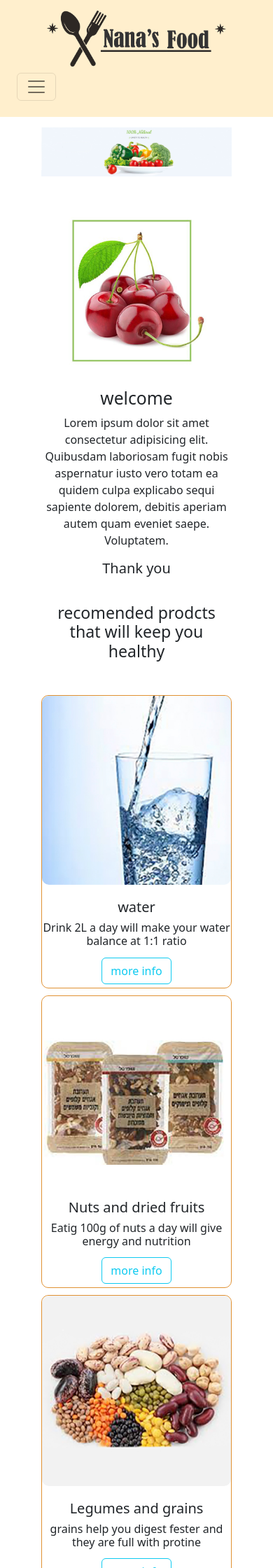
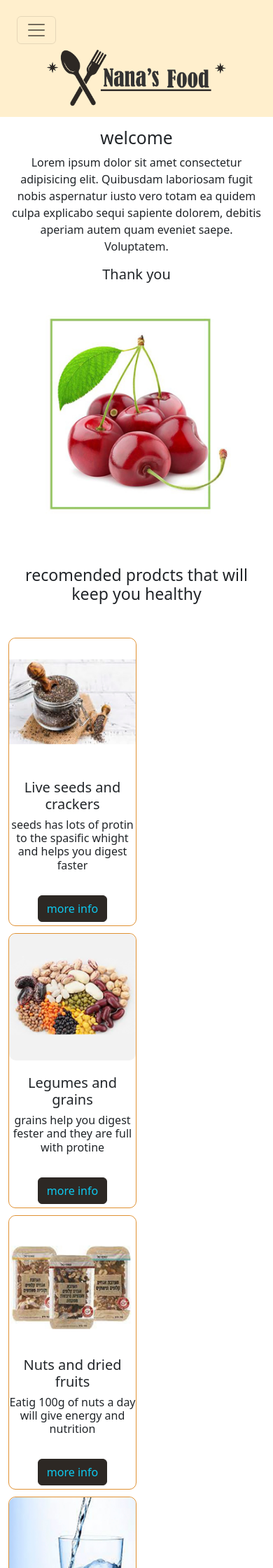
Before and after one commit to nirayal/WEB_Proj, a PHP site: page /Healthy_Food.htm in a window 390 px wide. Shown: the top 2240 px of the page at 70% size. Run offline with PHP 8.4, Linux system fonts and the light colour scheme.

Commit message:
media for mobile

```diff
--- a/Healthy_Food.htm
+++ b/Healthy_Food.htm
@@ -49,8 +49,8 @@
             </div>
           </header>
           <main>
-            <div class="continer-fluid present">
-              <div class="row">
+            <div class="continer-fluid">
+              <div class="row banner">
                 <img src="Pics/image2copy.jpg" alt="">
               </div>
               <div class="row">
@@ -79,8 +79,10 @@
                         <div class="product-info">
                             <h5>water</h5>
                             <h6>Drink 2L a day will make your water balance at 1:1 ratio</h6>
+                          </div>
+                          <div class="product-info-btn">
                             <button type="button" class="btn btn-outline-info">more info</button>
-                        </div>
+                          </div>
                     </div>
                   </div>
                 </div>
@@ -91,7 +93,10 @@
                         <div class="product-info">
                             <h5>Nuts and dried fruits</h5>
                             <h6>Eatig 100g of nuts a day will give energy and nutrition</h6>
-                            <button type="button" class="btn btn-outline-info">more info</button>
+
+                        </div>
+                        <div class="product-info-btn">
+                          <button type="button" class="btn btn-outline-info">more info</button>
                         </div>
                     </div>
                   </div>
@@ -103,7 +108,10 @@
                         <div class="product-info">
                             <h5>Legumes and grains</h5>
                             <h6>grains help you digest fester and they are full with protine</h6>
-                            <button type="button" class="btn btn-outline-info">more info</button>
+
+                        </div>
+                        <div class="product-info-btn">
+                          <button type="button" class="btn btn-outline-info">more info</button>
                         </div>
                     </div>
                   </div>
@@ -114,8 +122,11 @@
                       <img class="img-product" src="Pics/live-seeds.jpg">
                         <div class="product-info">
                             <h5>Live seeds and crackers</h5>
-                            <h6>seeds has lots of protin to the spasific whight</h6>
-                            <button type="button" class="btn btn-outline-info">more info</button>
+                            <h6>seeds has lots of protin to the spasific whight and helps you digest faster</h6>
+
+                        </div>
+                        <div class="product-info-btn">
+                          <button type="button" class="btn btn-outline-info">more info</button>
                         </div>
                     </div>
                   </div>
--- a/style.css
+++ b/style.css
@@ -67,22 +67,15 @@ body {
 
 /* lior changes healfy food */
 
-.present{
-    margin-left: 12%;
-    margin-right: 12%;
-}
+
 .imagebanner{
-    /* margin-left: 15%;
-    margin-right: 15%; */
     display: flex;
     align-items: center;
     justify-content: center;
-    /* background-color: #A58E74; */
 }
 
 .welcome{
     display: flex;
-    /* justify-content: right; */
     margin-left: 15%;
     margin-right: 15%;
 }
@@ -104,16 +97,24 @@ body {
 
 .product-info {
       margin-top: 20px;
+      margin-bottom: 10px;
+      padding-bottom: 10px;
       text-align: center;
 }
+.product-info-btn{
+    display: flex;
+    align-items: center;
+    justify-content: center;
+}
+
 .btn-outline-info{
     margin: 5px ;
     border-color: #e09132;
     background-color: #e09132;
 }
 .btn{
-    border-color: #e09132;
-    background-color: #e09132;
+    border-color: #2D2824 !important;
+    background-color: #2D2824 !important;
 }
 
 .product-image img {
@@ -122,7 +123,12 @@ body {
   }
 
 /*Big smartphones [426px -> 600px]*/
-  @media only screen and (max-width: 600px){
-	.row{flex-direction: column;}
+  @media only screen and (max-width: 576px){
+	.row{flex-direction: column-reverse !important;}
+    .product-card{width: 50%;}
     .product-card{margin-top: 10px;}
+    .banner{display: none !important;}
+
+
+
 }
```
